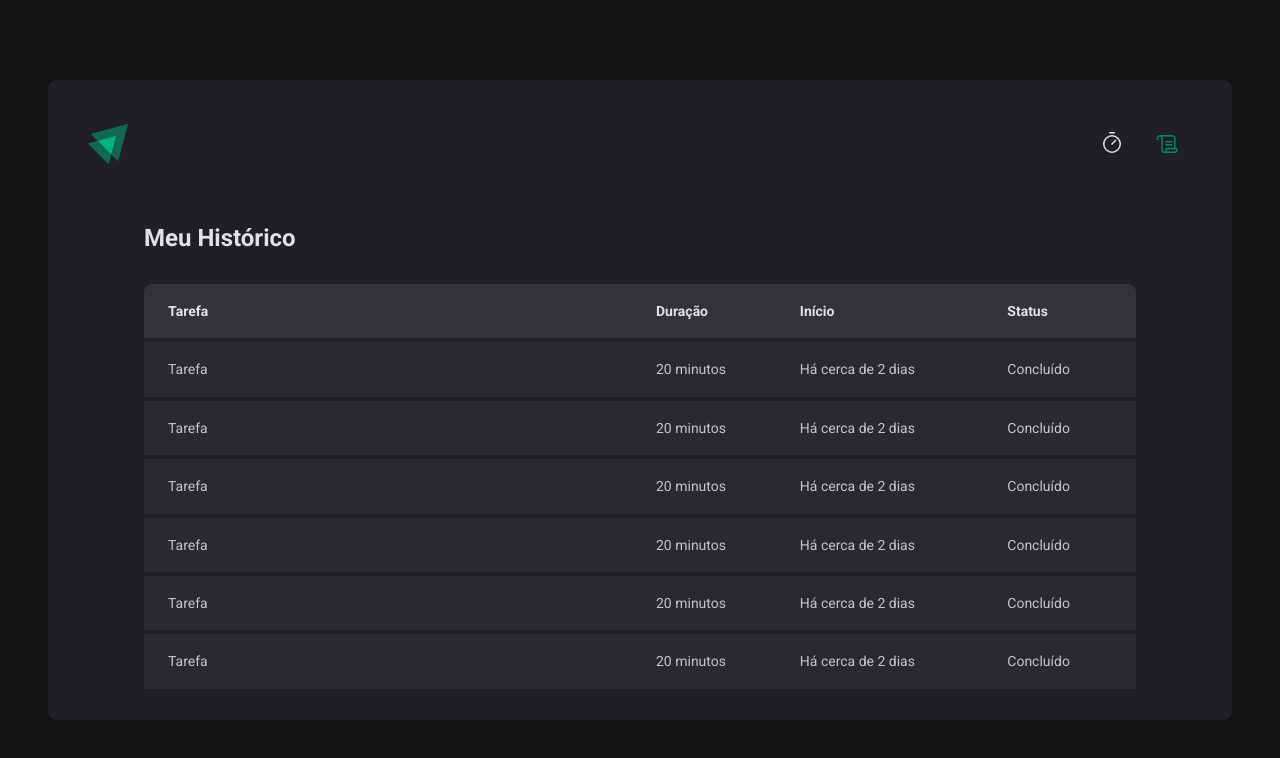
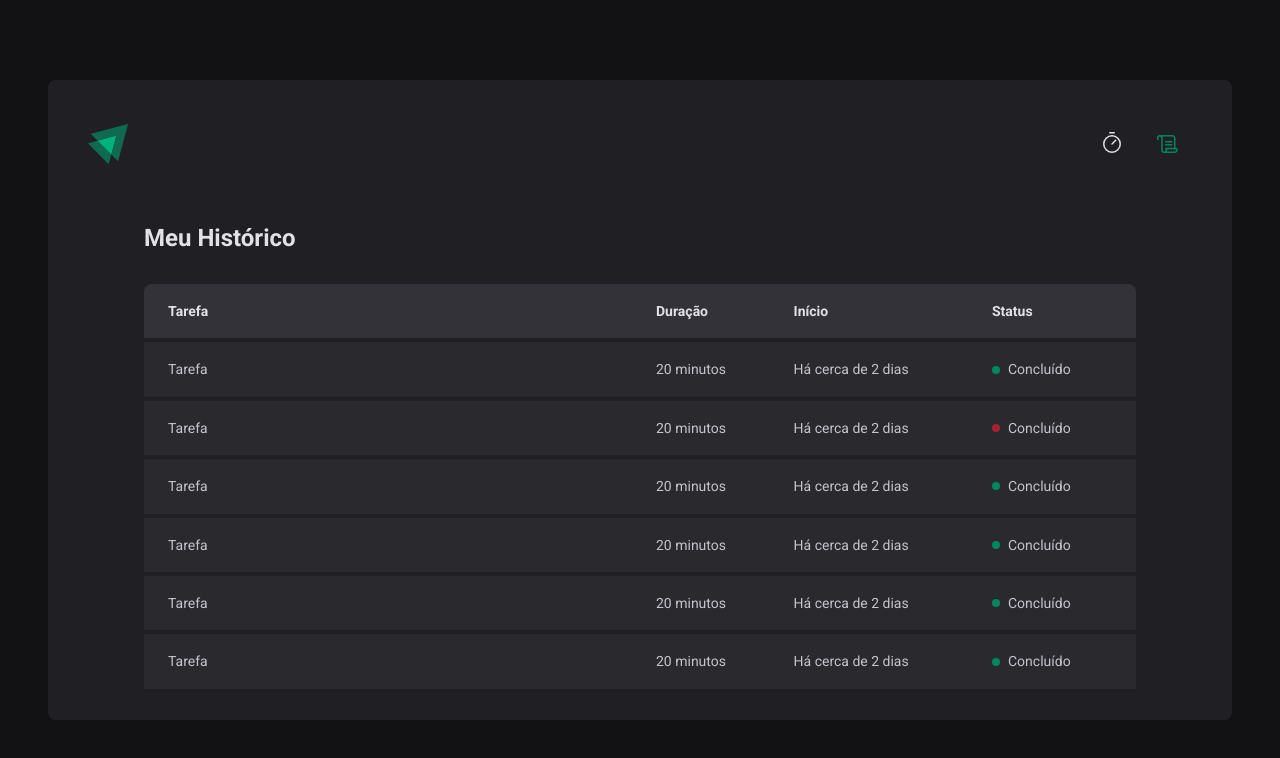
Before and after one commit to wwilliamsantana/ignite-pomodoro, a React (Vite) app: page /history in a window 1280 px wide. Shown: the top 758 px of the page. Built offline with nearby package versions, Linux system fonts and the light colour scheme.

Commit message:
Páginas e rotas - Componente: Status

```diff
--- a/src/pages/History/index.tsx
+++ b/src/pages/History/index.tsx
@@ -1,4 +1,4 @@
-import { HistoryContainer, HistoryList } from './styles'
+import { HistoryContainer, HistoryList, Status } from './styles'
 
 export function History() {
   return (
@@ -20,37 +20,49 @@
               <td>Tarefa</td>
               <td>20 minutos</td>
               <td>Há cerca de 2 dias</td>
-              <td>Concluído</td>
+              <td>
+                <Status statusColor="green">Concluído</Status>
+              </td>
             </tr>
             <tr>
               <td>Tarefa</td>
               <td>20 minutos</td>
               <td>Há cerca de 2 dias</td>
-              <td>Concluído</td>
+              <td>
+                <Status statusColor="red">Concluído</Status>
+              </td>
             </tr>
             <tr>
               <td>Tarefa</td>
               <td>20 minutos</td>
               <td>Há cerca de 2 dias</td>
-              <td>Concluído</td>
+              <td>
+                <Status statusColor="green">Concluído</Status>
+              </td>
             </tr>
             <tr>
               <td>Tarefa</td>
               <td>20 minutos</td>
               <td>Há cerca de 2 dias</td>
-              <td>Concluído</td>
+              <td>
+                <Status statusColor="green">Concluído</Status>
+              </td>
             </tr>
             <tr>
               <td>Tarefa</td>
               <td>20 minutos</td>
               <td>Há cerca de 2 dias</td>
-              <td>Concluído</td>
+              <td>
+                <Status statusColor="green">Concluído</Status>
+              </td>
             </tr>
             <tr>
               <td>Tarefa</td>
               <td>20 minutos</td>
               <td>Há cerca de 2 dias</td>
-              <td>Concluído</td>
+              <td>
+                <Status statusColor="green">Concluído</Status>
+              </td>
             </tr>
           </tbody>
         </table>
--- a/src/pages/History/styles.ts
+++ b/src/pages/History/styles.ts
@@ -58,3 +58,28 @@
     }
   }
 `
+const STATUS_COLOR = {
+  yellow: 'yellow-500',
+  red: 'red-500',
+  green: 'green-500',
+} as const
+// "as const" -> Definimos que eses valores nunca vão mudar, que serão constantes, que sempre serão estes! É por isso evitamos o erro do TypeScript
+
+interface StatusProps {
+  statusColor: keyof typeof STATUS_COLOR
+}
+// Colocando dessa forma conseguimos pegar apenas as chaves do nosso objeto, definindo os valores para nossa interface. Então caso seja adicionado uma cor, será automaticamente add na nossa interface
+
+export const Status = styled.span<StatusProps>`
+  display: flex;
+  align-items: center;
+  gap: 0.5rem;
+
+  &::before {
+    content: ' ';
+    width: 0.5rem;
+    height: 0.5rem;
+    border-radius: 9999px;
+    background: ${(props) => props.theme[STATUS_COLOR[props.statusColor]]};
+  }
+`
```
